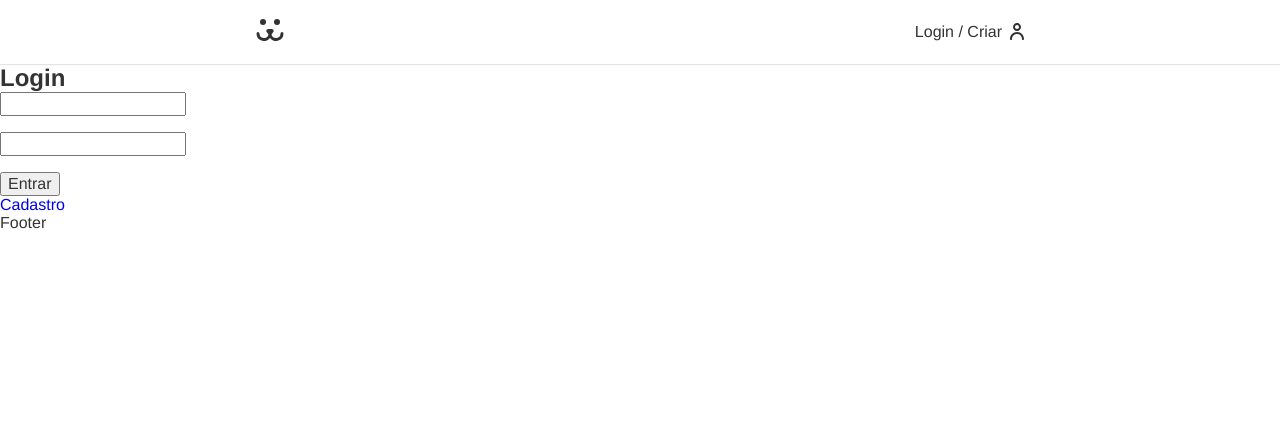
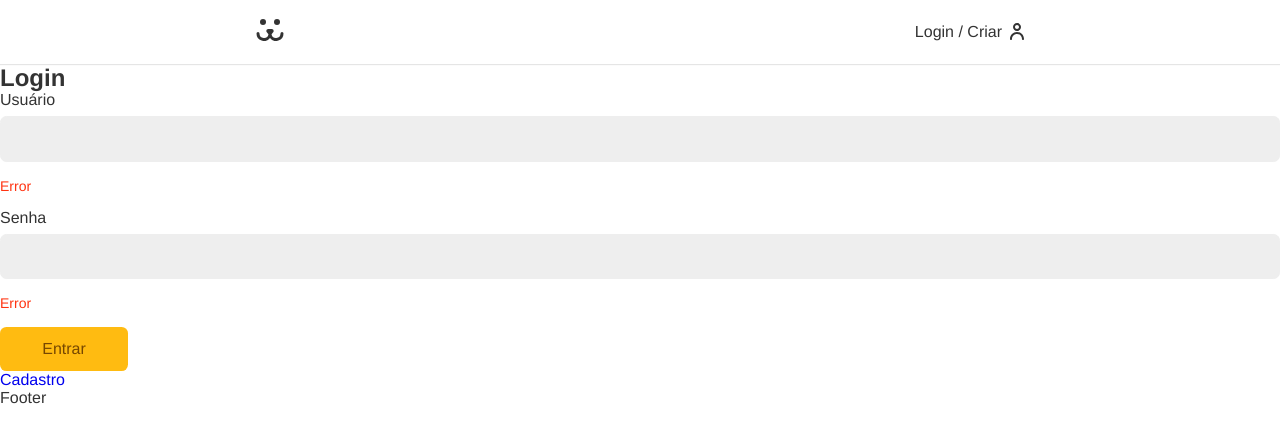
Before and after one commit to Caiobaldudev/social-dogs, a React (Vite) app: page /login in a window 1280 px wide. Shown: the top 442 px of the page. Built offline with nearby package versions, Linux system fonts and the light colour scheme.

Commit message:
✨ feat: Create input and button components for form

```diff
--- /dev/null
+++ b/src/Components/Forms/Button.jsx
@@ -0,0 +1,12 @@
+import React from "react";
+import styles from "./Button.module.css";
+
+const Button = ({ children, ...props }) => {
+  return (
+    <button {...props} className={styles.button}>
+      {children}
+    </button>
+  );
+};
+
+export default Button;
--- /dev/null
+++ b/src/Components/Forms/Button.module.css
@@ -0,0 +1,23 @@
+.button {
+  font-size: 1em;
+  font-family: var(--type-first);
+  cursor: pointer;
+  border: none;
+  border-radius: .4rem;
+  background: #fb1;
+  color: #764701;
+  min-width: 8rem;
+  padding: .8rem 1.2rem;
+  box-sizing: border-box;
+  transition: .1s;
+}
+
+.button:hover, .button:focus{
+  outline: none;
+  box-shadow: 0 0 0 3px #fea, 0 0 0 4px #fb1;
+}
+
+.button:disabled {
+  opacity: .5;
+  cursor: wait;
+}
--- /dev/null
+++ b/src/Components/Forms/Input.jsx
@@ -0,0 +1,14 @@
+import React from "react";
+import styles from "./Input.module.css";
+
+const Input = ({ label, type, name }) => {
+  return (
+    <div className={styles.wrapper}>
+      <label htmlFor={name} className={styles.label}>{label}</label>
+      <input id={name} name={name} className={styles.input} type={type}/>
+      <p className={styles.error}>Error</p>
+    </div>
+  );
+};
+
+export default Input;
--- /dev/null
+++ b/src/Components/Forms/Input.module.css
@@ -0,0 +1,35 @@
+.wrapper {
+  margin-bottom: 1rem;
+}
+
+.input {
+  border: 1px solid #eee;
+  display: block;
+  width: 100%;
+  font-size: 1rem;
+  padding: 0.8rem;
+  border-radius: 0.4rem;
+  background: #eee;
+  transition: 0.2s;
+}
+
+.input:focus,
+.input:hover {
+  outline: none;
+  border-color: #fb1;
+  background: white;
+  box-shadow: 0 0 0 3px #fea;
+}
+
+.label {
+  display: block;
+  font-size: 1rem;
+  line-height: 1;
+  padding-bottom: 0.5rem;
+}
+
+.error {
+  color: #f31;
+  font-size: 0.875rem;
+  margin-top: 0.25rem;
+}
--- a/src/Components/Login/LoginForm.jsx
+++ b/src/Components/Login/LoginForm.jsx
@@ -1,5 +1,7 @@
 import React from "react";
 import { Link } from "react-router-dom";
+import Input from '../Forms/Input'
+import Button from "../Forms/Button";
 
 const LoginForm = () => {
   const [username, setUsername] = React.useState("");
@@ -26,17 +28,9 @@
     <section>
       <h1>Login</h1>
       <form action="" onSubmit={handleSubmit}>
-        <input
-          type="text"
-          value={username}
-          onChange={({ target }) => setUsername(target.value)}
-        />
-        <input
-          type="password"
-          value={password}
-          onChange={({ target }) => setPassword(target.value)}
-        />
-        <button>Entrar</button>
+        <Input label="Usuário" type="text" name="username" />
+        <Input label="Senha"  type="password" name="password"/>
+        <Button>Entrar</Button>
       </form>
       <Link to="/login/criar">Cadastro</Link>
     </section>
```
